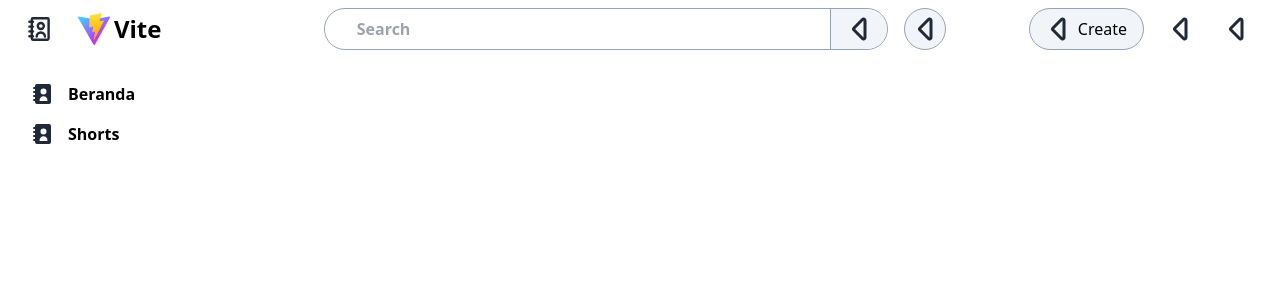
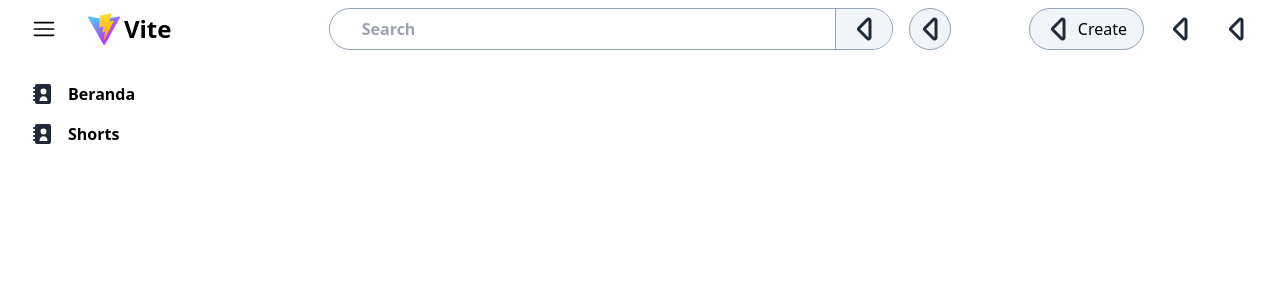
Before and after one commit to maul112/buat-beranda-youtube, a React (Vite) app: page / in a window 1280 px wide. Shown: the top 300 px of the page. Built offline with nearby package versions, Linux system fonts and the light colour scheme.

Commit message:
minor changes

```diff
--- a/src/components/NavbarElement/Icon.jsx
+++ /dev/null
@@ -1,7 +0,0 @@
-export default function Icon() {
-    return (
-        <svg className="w-[30px] h-6 text-gray-800 dark:text-white" aria-hidden="true" xmlns="http://www.w3.org/2000/svg" fill="none" viewBox="0 0 18 20">
-            <path stroke="currentColor" stroke-linecap="round" stroke-linejoin="round" stroke-width="2" d="M4 4H1m3 4H1m3 4H1m3 4H1m6.071.286a3.429 3.429 0 1 1 6.858 0M4 1h12a1 1 0 0 1 1 1v16a1 1 0 0 1-1 1H4a1 1 0 0 1-1-1V2a1 1 0 0 1 1-1Zm9 6.5a2.5 2.5 0 1 1-5 0 2.5 2.5 0 0 1 5 0Z"/>
-        </svg>
-    )
-}
--- a/src/components/layout/Navbar.jsx
+++ b/src/components/layout/Navbar.jsx
@@ -1,13 +1,15 @@
 import Logo from "../NavbarElement/Logo";
-import Icon from "../NavbarElement/Icon";
 import Searchbar from "../Searchbar";
 import Button from "../Searchbar/Button";
+import { RxHamburgerMenu } from "react-icons/rx";
 
-export default function Navbar({}) {
+export default function Navbar() {
     return (
         <div className="py-2 px-6 flex items-center justify-between">
             <div className="flex items-center">
-                <Icon />
+                <div className="rounded-full text-2xl p-2 hover:bg-slate-200">
+                    <RxHamburgerMenu />
+                </div>
                 <Logo />
             </div>
             <div className="flex items-center w-[110rem] sm:w-7/12 lg:max-w-3xl">
```
